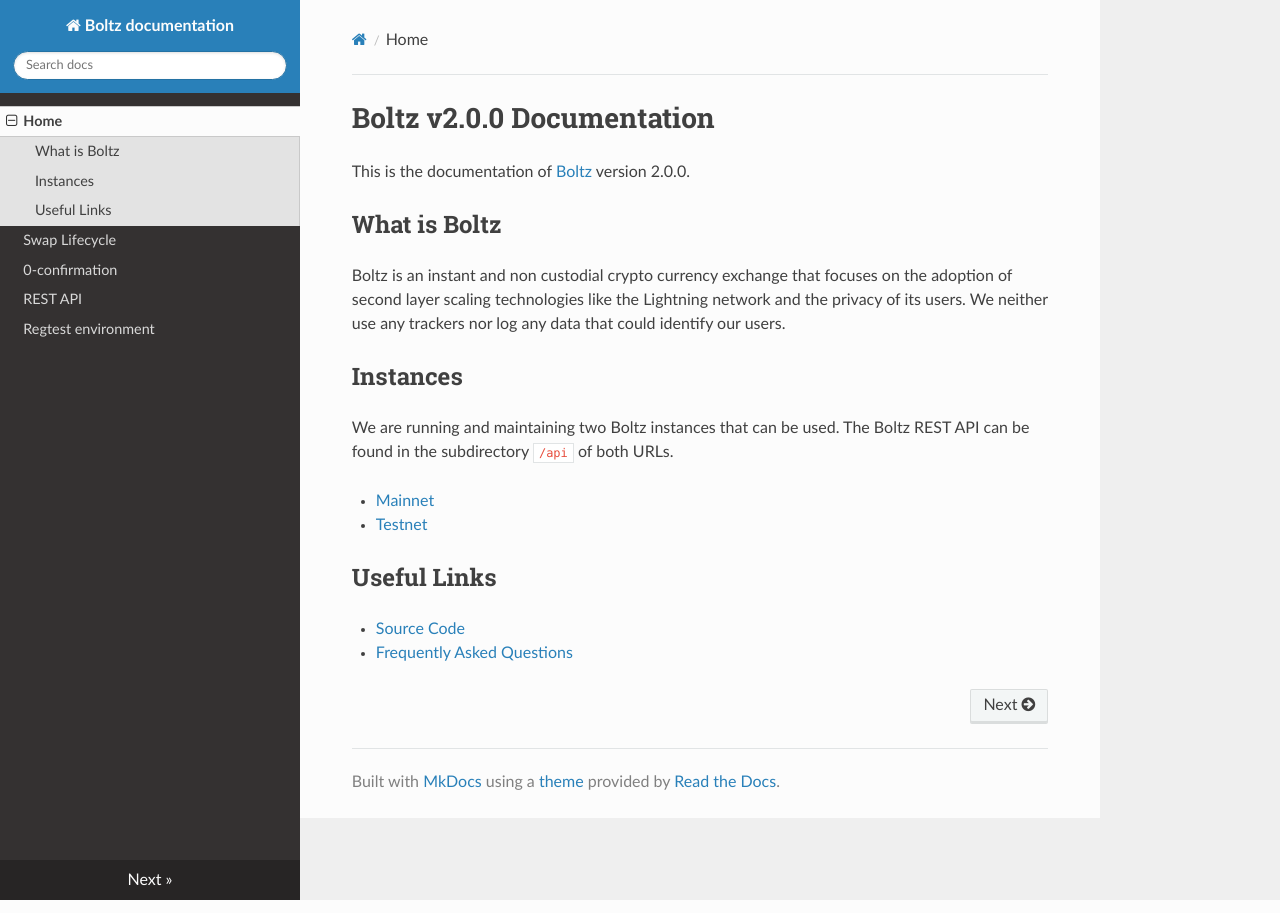
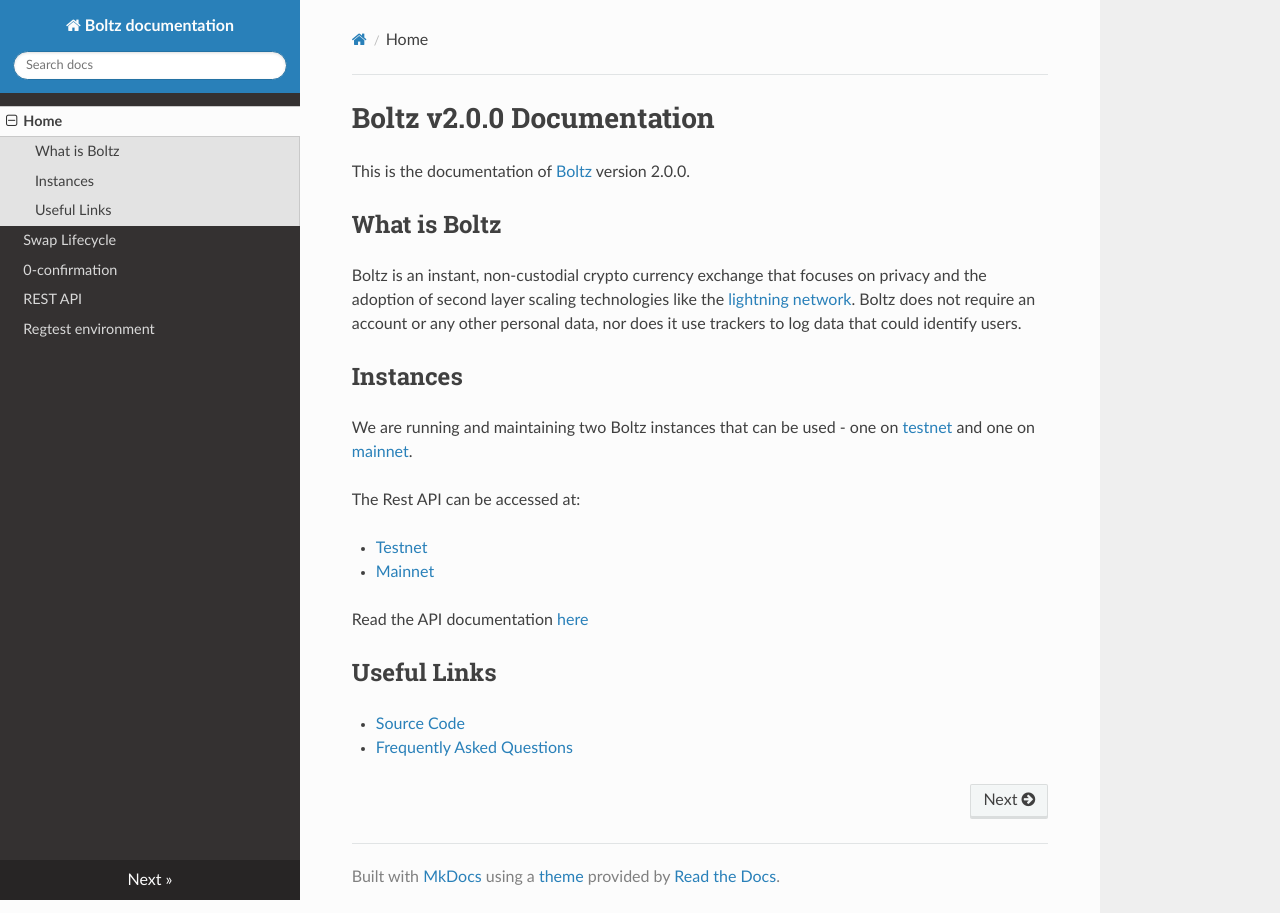
Before and after one commit to BoltzExchange/boltz-backend, an MkDocs documentation site: the page built from docs/index.md, in a window 1280 px wide. Built offline with MkDocs 1.6.1, drawn with Linux system fonts in a browser that asks for light colours; nearby versions of some CDN libraries.

Commit message:
docs: feedback changes (#139)
* docs: feedback changes

* Update docs/index.md

Co-Authored-By: michael1011 <me@michael1011.at>

* Update docs/index.md

Co-Authored-By: michael1011 <me@michael1011.at>

* Update docs/index.md

Co-Authored-By: michael1011 <me@michael1011.at>

* Update docs/index.md

Co-Authored-By: michael1011 <me@michael1011.at>

* Update docs/index.md

Co-Authored-By: michael1011 <me@michael1011.at>

```diff
--- a/docs/index.md
+++ b/docs/index.md
@@ -4,14 +4,18 @@
 
 ## What is Boltz
 
-Boltz is an instant and non custodial crypto currency exchange that focuses on the adoption of second layer scaling technologies like the Lightning network and the privacy of its users. We neither use any trackers nor log any data that could identify our users.
+Boltz is an instant, non-custodial crypto currency exchange that focuses on privacy and the adoption of second layer scaling technologies like the [lightning network](http://lightning.network/). Boltz does not require an account or any other personal data, nor does it use trackers to log data that could identify users.
 
 ## Instances
 
-We are running and maintaining two Boltz instances that can be used. The Boltz REST API can be found in the subdirectory `/api` of both URLs.
+We are running and maintaining two Boltz instances that can be used - one on [testnet](https://testnet.boltz.exchange) and one on [mainnet](https://boltz.exchange).
 
-* [Mainnet](https://boltz.exchange)
-* [Testnet](https://testnet.boltz.exchange)
+The Rest API can be accessed at:
+
+* [Testnet](https://testnet.boltz.exchange/api)
+* [Mainnet](https://boltz.exchange/api)
+
+Read the API documentation [here](/api.md)
 
 ## Useful Links
 
```
